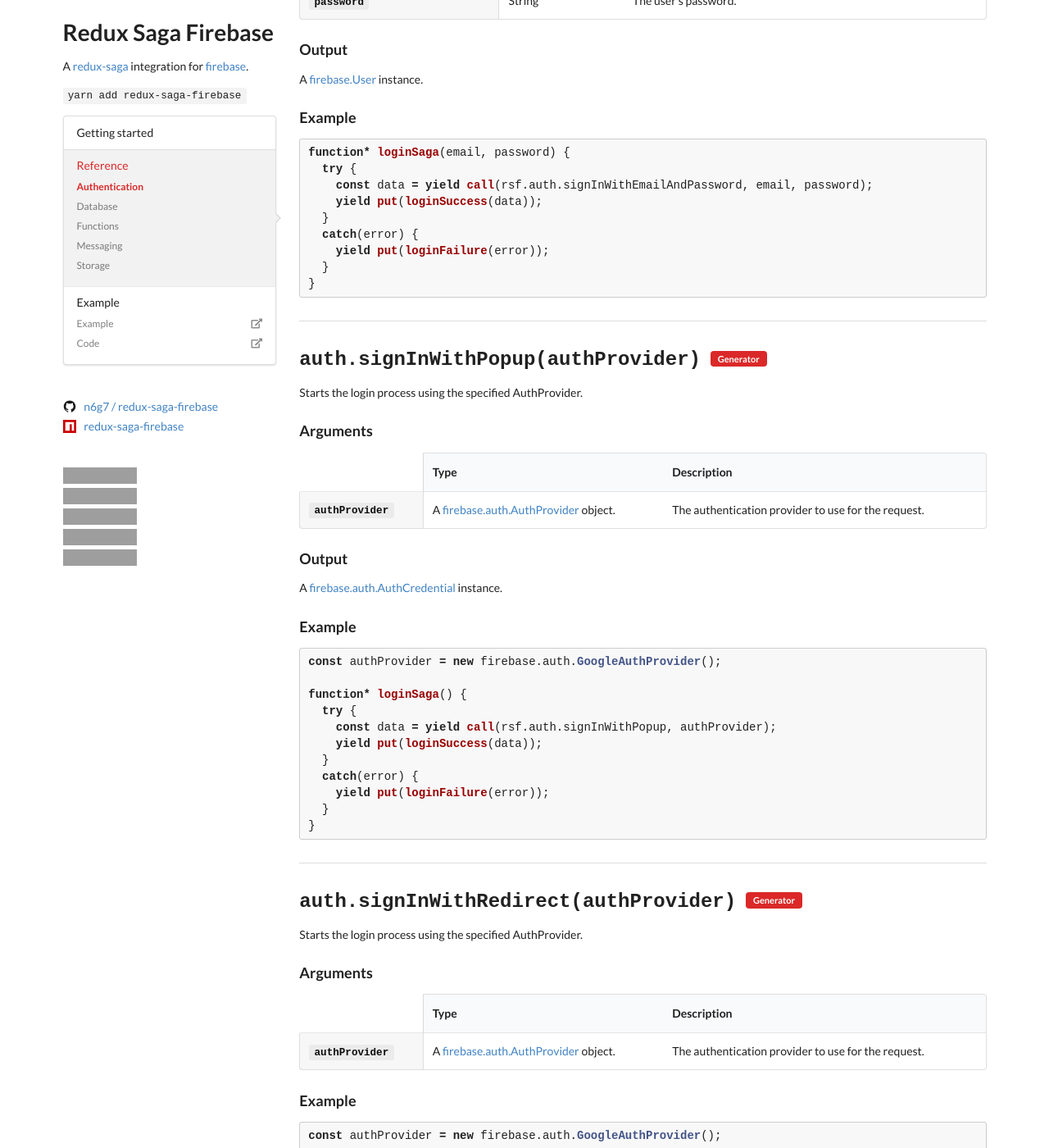
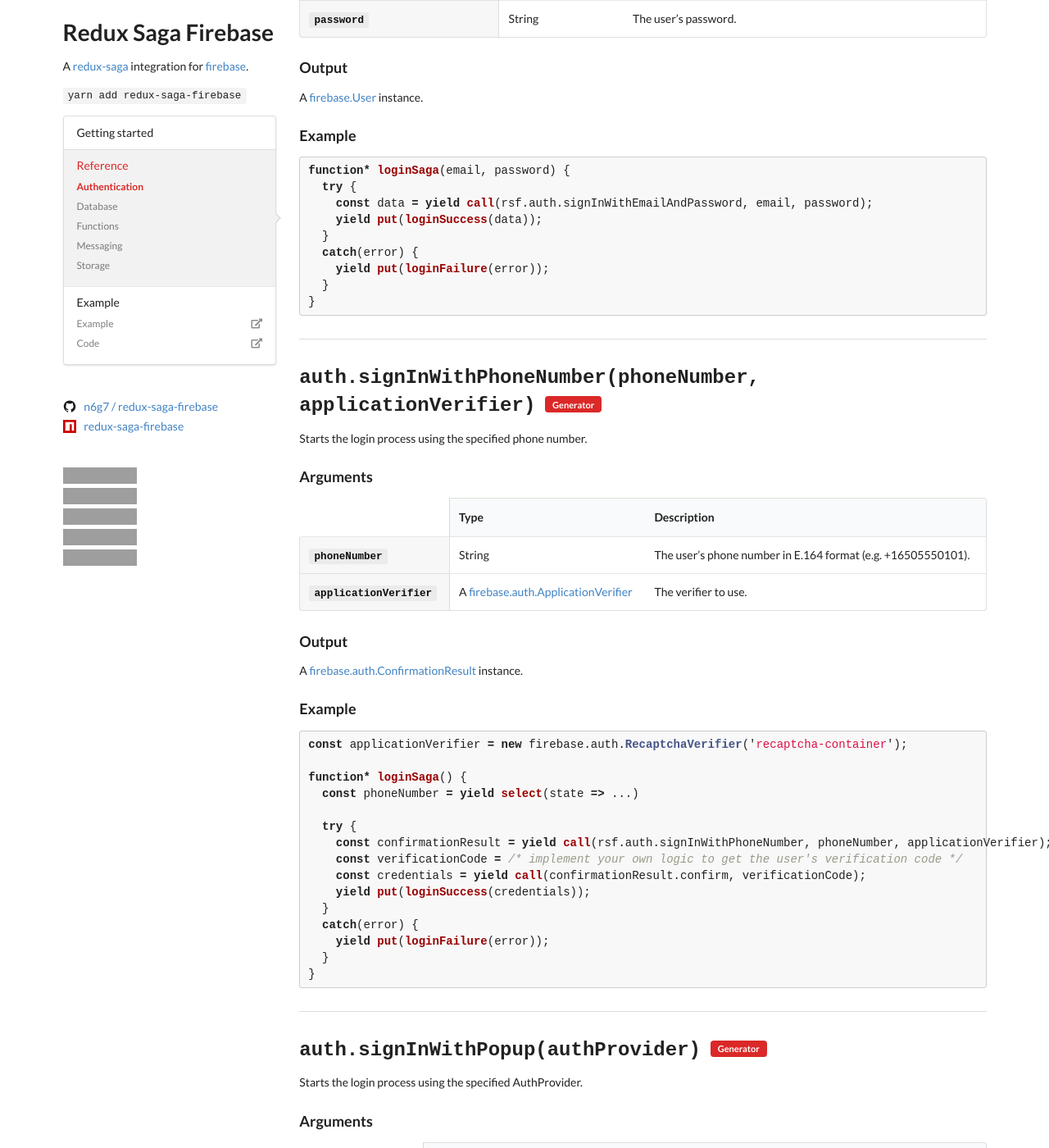
Before and after one commit to n6g7/redux-saga-firebase, a Jekyll site: the page built from docs/_reference/auth.md, in a window 1280 px wide and 1400 px high, scrolled down 2958 px. Shown: the whole window at 82% size. Built offline with Jekyll 4.4.1, drawn with Linux system fonts in a browser that asks for light colours; nearby versions of some CDN libraries; some of the changed text lies outside the part shown; grey boxes are pictures that could not be loaded.

Commit message:
Add auth.signInWithPhoneNumber method.

````diff
--- a/docs/_reference/auth.md
+++ b/docs/_reference/auth.md
@@ -121,6 +121,39 @@
       }
       ```
 
+  - signature: auth.signInWithPhoneNumber(phoneNumber, applicationVerifier)
+    id: signInWithPhoneNumber
+    generator: true
+    description: Starts the login process using the specified phone number.
+    arguments:
+      - name: phoneNumber
+        required: true
+        type: String
+        description: The user's phone number in E.164 format (e.g. +16505550101).
+      - name: applicationVerifier
+        required: true
+        type: A [firebase.auth.ApplicationVerifier](https://firebase.google.com/docs/reference/js/firebase.auth.ApplicationVerifier)
+        description: The verifier to use.
+    output: A [firebase.auth.ConfirmationResult](https://firebase.google.com/docs/reference/js/firebase.auth.ConfirmationResult) instance.
+    example: |
+      ```javascript
+      const applicationVerifier = new firebase.auth.RecaptchaVerifier('recaptcha-container');
+
+      function* loginSaga() {
+        const phoneNumber = yield select(state => ...)
+
+        try {
+          const confirmationResult = yield call(rsf.auth.signInWithPhoneNumber, phoneNumber, applicationVerifier);
+          const verificationCode = /* implement your own logic to get the user's verification code */
+          const credentials = yield call(confirmationResult.confirm, verificationCode);
+          yield put(loginSuccess(credentials));
+        }
+        catch(error) {
+          yield put(loginFailure(error));
+        }
+      }
+      ```
+
   - signature: auth.signInWithPopup(authProvider)
     id: signInWithPopup
     generator: true
--- a/src/index.js
+++ b/src/index.js
@@ -17,6 +17,7 @@
       signInWithCustomToken: auth.signInWithCustomToken.bind(this),
       signInWithEmailAndPassword: auth.signInWithEmailAndPassword.bind(this),
       signInWithPopup: auth.signInWithPopup.bind(this),
+      signInWithPhoneNumber: auth.signInWithPhoneNumber.bind(this),
       signInWithRedirect: auth.signInWithRedirect.bind(this),
       signOut: auth.signOut.bind(this),
       channel: auth.channel.bind(this)
````
Also changed, not shown: src/auth.js (+10 -0 lines), src/auth.test.js (+18 -0 lines), src/index.test.js (+1 -0 lines), README.md.
